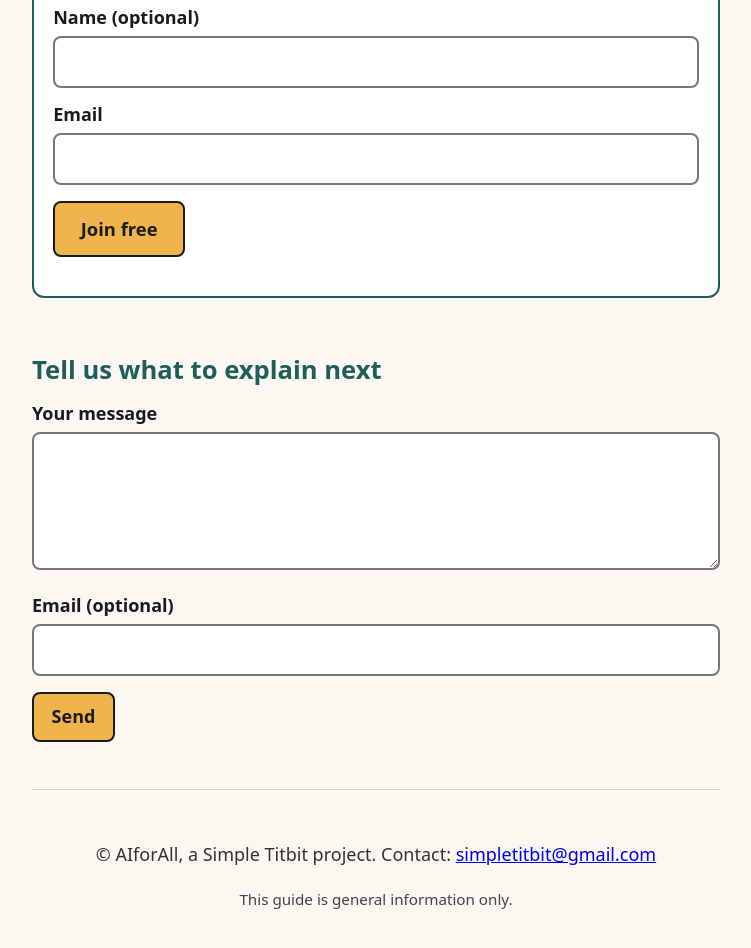
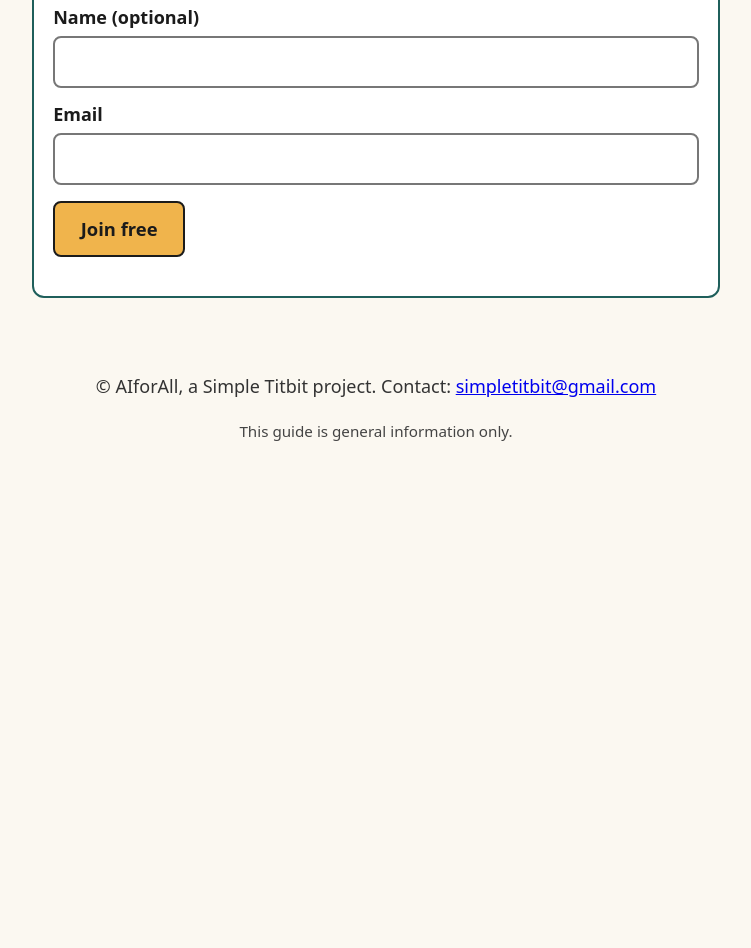
Before and after one commit to datatitbit/aiforall, a plain HTML site: page index.html in a window 1280 px wide. Shown: the part 4059-5007 px from the top of the page, without its empty margins (264-1015 px from the left). After the commit the page ends 4550 px from the top, so only its background shows below. Drawn offline with Linux system fonts and the light colour scheme.

Commit message:
Remove the separate feedback form to keep the page uncluttered (comments cover it)

```diff
--- a/config.js
+++ b/config.js
@@ -1,6 +1,6 @@
 /*
   config.js: the ONE place to change settings.
-  These are the n8n webhook addresses the two forms send to.
+  These are the n8n webhook addresses the forms send to (signup and comments).
   - Test address: works only while you click "Listen for test event" in n8n.
   - Production address: works after you switch the workflow to Active.
   IMPORTANT: "localhost" means "this computer". The forms reach n8n only when you open
@@ -9,7 +9,6 @@
   Change /webhook-test/ to /webhook/ when the workflow is Active.
 */
 window.AIFORALL_CONFIG = {
-  signupWebhook:   "http://localhost:5678/webhook-test/aiforall-signup",
-  feedbackWebhook: "http://localhost:5678/webhook-test/aiforall-feedback",
-  commentWebhook:  "http://localhost:5678/webhook-test/aiforall-comment"
+  signupWebhook:  "http://localhost:5678/webhook-test/aiforall-signup",
+  commentWebhook: "http://localhost:5678/webhook-test/aiforall-comment"
 };
--- a/index.html
+++ b/index.html
@@ -136,19 +136,6 @@
         <p class="note" id="signup-msg" role="status"></p>
       </form>
     </section>
-
-    <section id="feedback">
-      <h2>Tell us what to explain next</h2>
-      <form id="feedback-form" novalidate>
-        <label for="f-msg">Your message</label>
-        <textarea id="f-msg" name="message" rows="4" required></textarea>
-        <label for="f-email">Email (optional)</label>
-        <input id="f-email" name="email" type="email" autocomplete="email">
-        <div class="hp" aria-hidden="true"><label for="f-site">Leave this empty</label><input id="f-site" name="website" type="text" tabindex="-1" autocomplete="off"></div>
-        <button class="btn" type="submit">Send</button>
-        <p class="note" id="feedback-msg" role="status"></p>
-      </form>
-    </section>
   </main>
 
   <footer>
--- a/script.js
+++ b/script.js
@@ -58,6 +58,7 @@ fetch("comments.json", { cache: "no-store" })
 function wireForm(formId, msgId, urlKey, needs) {
   var form = document.getElementById(formId);
   var msg = document.getElementById(msgId);
+  if (!form || !msg) { return; } // if a form is not on the page, skip it quietly
   form.addEventListener("submit", function (e) {
     e.preventDefault();
     msg.className = "note"; msg.textContent = "";
@@ -84,7 +85,6 @@ function wireForm(formId, msgId, urlKey, needs) {
   });
 }
 wireForm("signup-form", "signup-msg", "signupWebhook", "email");
-wireForm("feedback-form", "feedback-msg", "feedbackWebhook", "message");
 wireForm("comment-form", "comment-msg", "commentWebhook", "comment");
 
 // 3) Copy the "Try this now" prompt.
```
Also changed, not shown: 1 other file.
